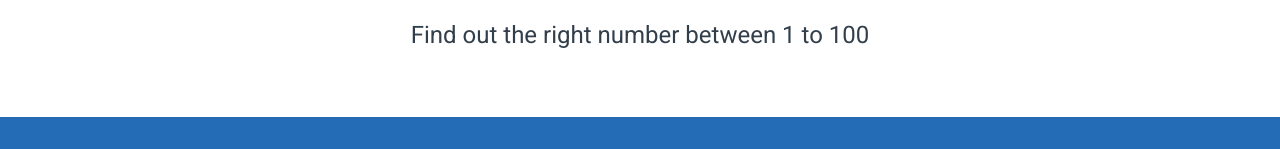
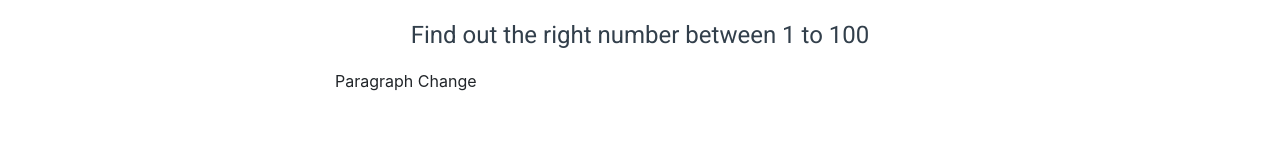
Before and after one commit to CodeBala95/vs-code, a plain HTML site: page index.html in a window 1280 px wide. Shown: the part 509-658 px from the top of the page. Drawn offline with nearby package versions, Linux system fonts and the light colour scheme; grey boxes are pictures that could not be loaded; a web font is replaced by a local one.

Commit message:
added paragraph

```diff
--- a/index.html
+++ b/index.html
@@ -19,6 +19,7 @@
           <p class="text-center game-description">
             Find out the right number between 1 to 100
           </p>
+          <p>Paragraph Change</p>
         </div>
       </div>
       <div class="row">
```
